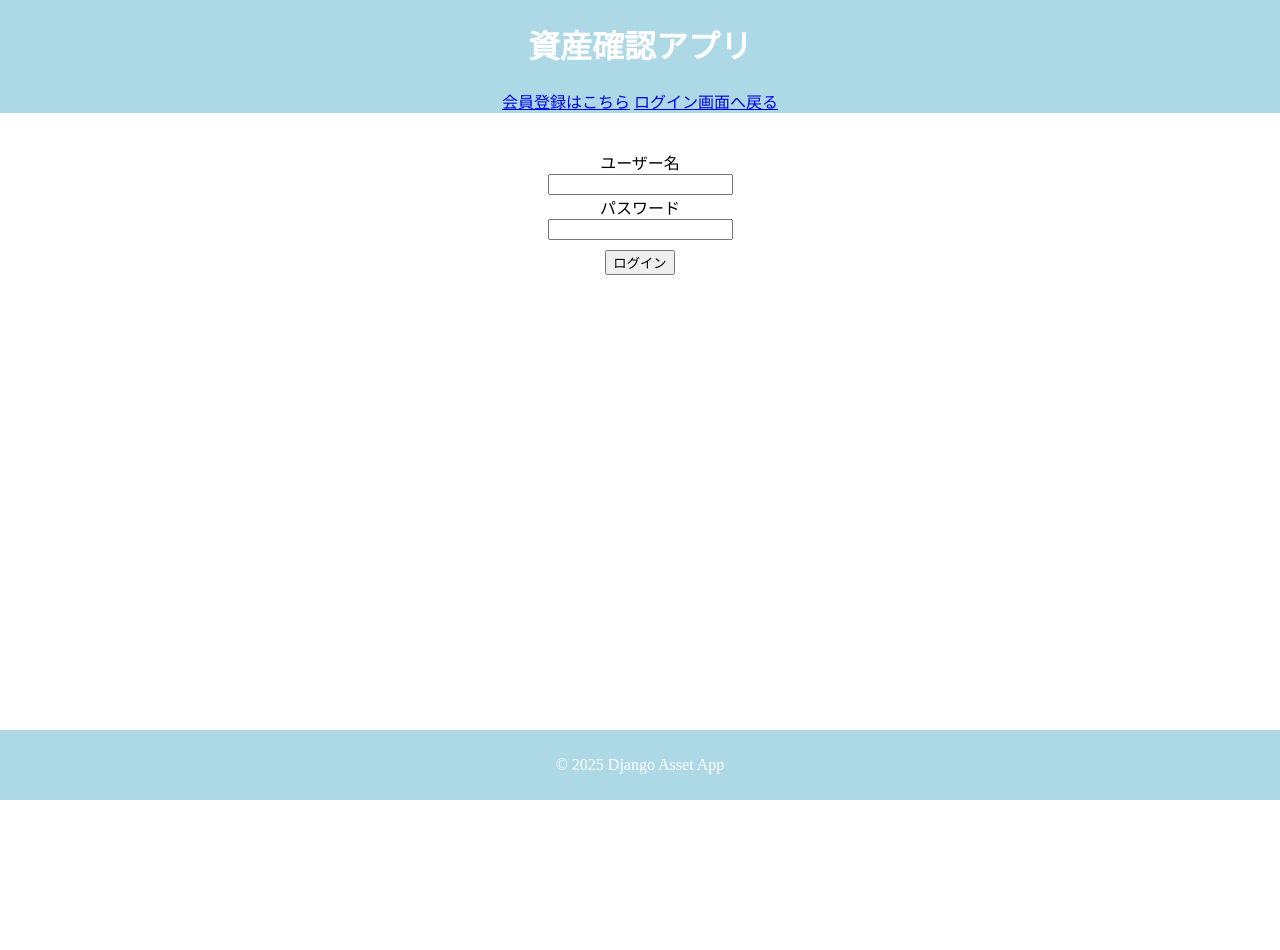
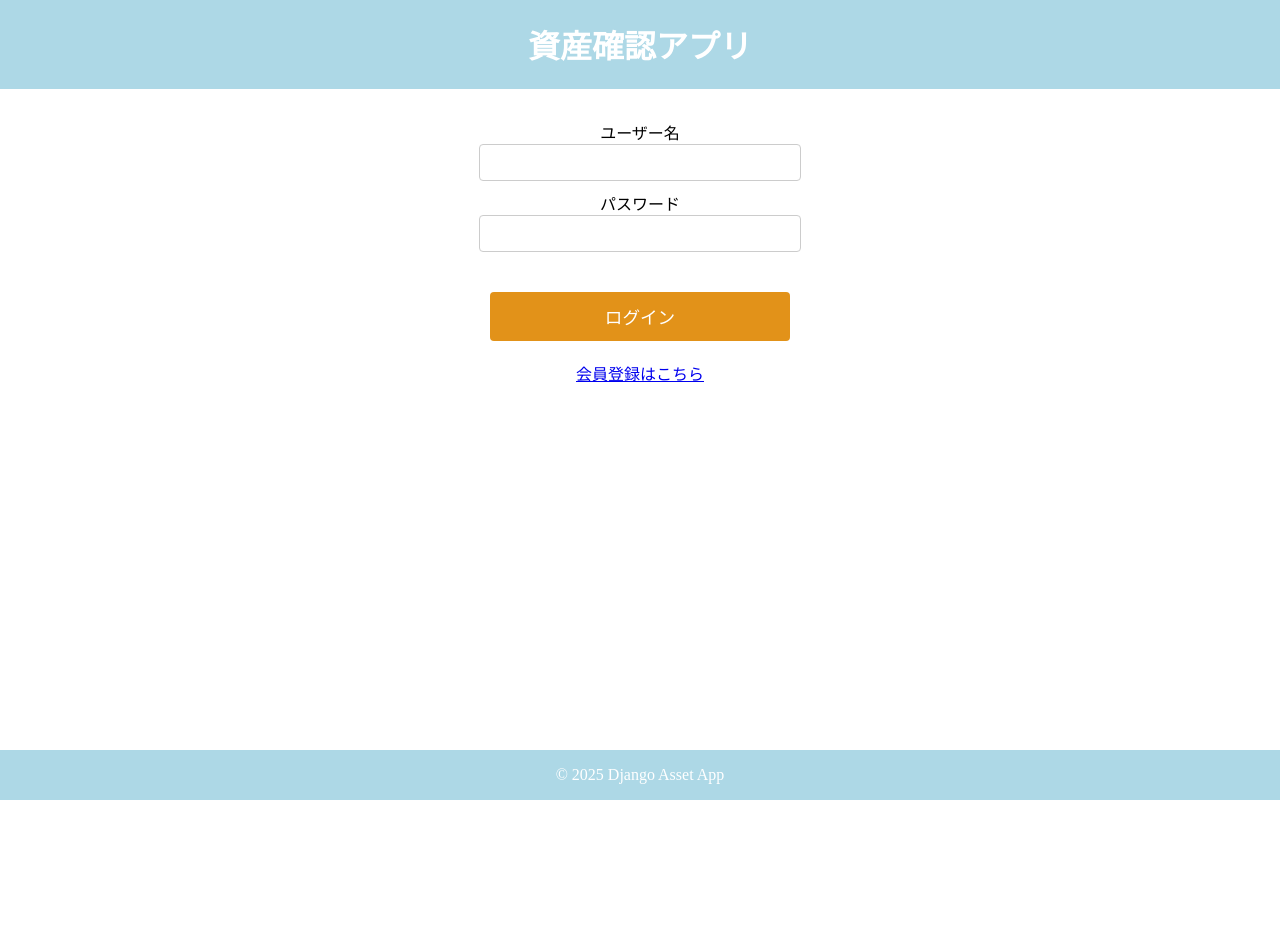
Before and after one commit to mizufuji/portfolio-finance, a Django app: page /accounts/login/ in a window 1280 px wide. After the commit the page ends 800 px from the top, so only its background shows below. Run offline with Django 3.2, Linux system fonts and the light colour scheme.

Commit message:
ログイン・会員登録のスタイルを変更

```diff
--- a/financial_asset/accounts/static/accounts/css/style.css
+++ b/financial_asset/accounts/static/accounts/css/style.css
@@ -11,9 +11,6 @@ header {
     color: white;
     text-align: center;
 }
-header ul {
-    margin: 0 0 0 auto;
-}
 footer {
     background-color: lightblue;
     position: fixed;
@@ -22,24 +19,52 @@ footer {
     width: 100%;
     color: white;
     text-align: center;
-    padding: 10px 0;
 }
-body form label {
-    display: block;
-}
-body form input {
-    display: block;
-}
-body form button {
-    margin-top: 10px;
-}
-body form {
-    margin-top: 150px;
+body {
     display: flex;
     flex-direction: column;
+    justify-content: space-between;
+    padding-top: 60px;
+    padding-bottom: 60px;
+}
+form {
+    display: flex;
+    flex-direction: column;
+    margin-top: 60px;
     align-items: center;
     justify-content: center;
 }
-body form input {
-    display: flex;
+form label {
+    display: block;
 }
+form input {
+    display: block;
+    width: 100%;
+    padding: 10px;
+    margin-bottom: 10px;
+    border: 1px solid #ccc;
+    border-radius: 4px;
+
+}
+form button {
+    margin-top: 10px;
+    padding: 12px;
+    font-size: 1.1em;
+    cursor: pointer;
+    border: none;
+    background-color: rgb(226, 146, 25);
+    color: white;
+    border-radius: 4px;
+    width: 100%;
+}
+form .login_input {
+    max-width: 300px;
+}
+form .login_button {
+    margin-top: 30px;
+    max-width: 300px;
+}
+body div {
+    margin-top: 20px;
+    text-align: center;
+}
--- a/financial_asset/accounts/templates/registration/base.html
+++ b/financial_asset/accounts/templates/registration/base.html
@@ -10,10 +10,6 @@
 <body>
     <header>
         <h1>資産確認アプリ</h1>
-        <nav>
-                <a href="{% url 'signup' %}">会員登録はこちら</a>
-                <a href="{% url 'login' %}">ログイン画面へ戻る</a>
-        </nav>
     </header>
     <main>
         {% block content %}
--- a/financial_asset/accounts/templates/registration/login.html
+++ b/financial_asset/accounts/templates/registration/login.html
@@ -4,7 +4,7 @@
 <head>
     <meta charset="UTF-8">
     <meta name="viewport" content="width=device-width, initial-scale=1.0">
-    <title>ログインページ</title>
+    <title>{% block title %}ログイン{% endblock %}</title>
 </head>
 <body>
     {% block content %}
@@ -18,16 +18,19 @@
             <form method="post">
                 {% csrf_token %}
                 <label for="username">ユーザー名</label>
-                <input type="text" id="username" name="username" required>
+                <input type="text" id="username" name="username" class="login_input" required>
 
                 <label for="password">パスワード</label>
-                <input type="password" id="password" name="password" required>
+                <input type="password" id="password" name="password" class="login_input" required>
 
                 <input type="hidden" name="next" value="{{ next|default:'/' }}">
 
-                <button type="submit">ログイン</button>
+                <button type="submit" class="login_button">ログイン</button>
             </form>
         {% endif %}
+        <div>
+            <a href="{% url 'signup' %}">会員登録はこちら</a>
+        </div>
     {% endblock %}
     </body>
 </html>
--- a/financial_asset/accounts/templates/registration/signup.html
+++ b/financial_asset/accounts/templates/registration/signup.html
@@ -4,16 +4,18 @@
 <head>
     <meta charset="UTF-8">
     <meta name="viewport" content="width=device-width, initial-scale=1.0">
-    <title>Document</title>
+    <title>{% block title %}会員登録{% endblock %}</title>
 </head>
 <body>
     {% block content %}
-    <h2>会員登録</h2>
     <form method="post">
         {% csrf_token %}
         {{ form.as_p }}
         <button type="submit">会員登録</button>
     </form>
+    <div>
+        <a href="{% url 'login' %}">ログイン画面へ戻る</a>
+    </div>
     {% endblock %}
 </body>
 </html>
```
